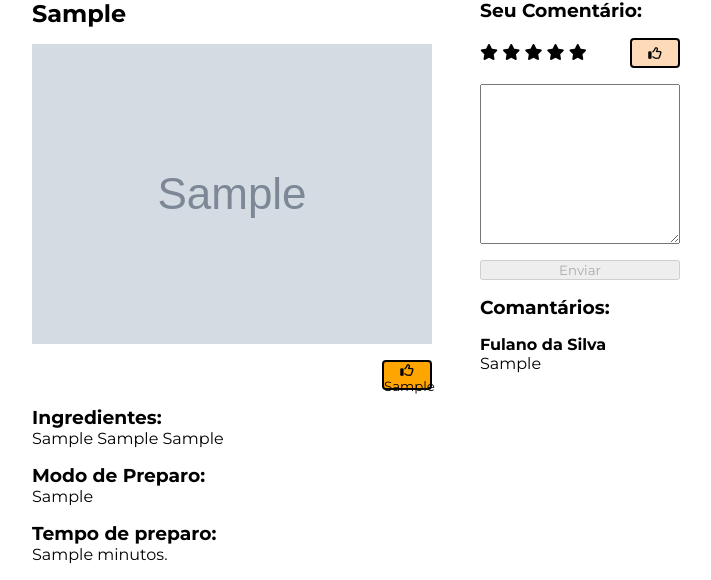
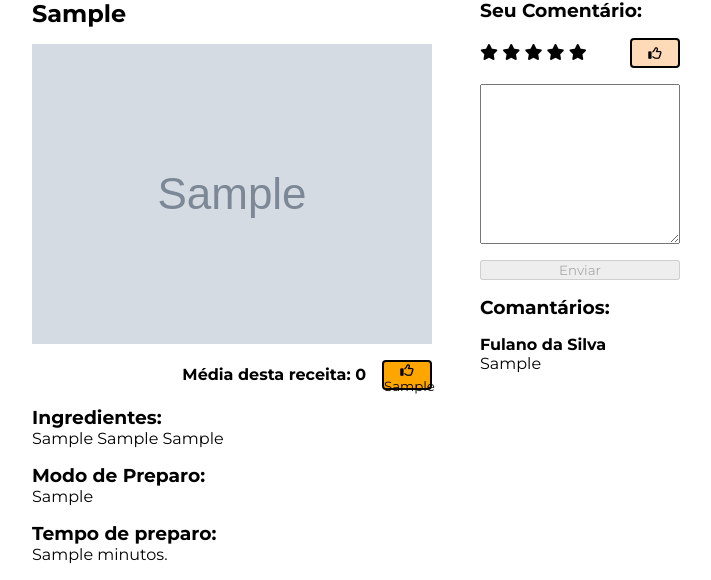
Before and after one commit to EduBarros101/pagina_de_receitas, a PHP site: page /src/views/recipe.php?id=1 in a window 1280 px wide. Shown: the part 159-739 px from the top of the page, without its empty margins (284-995 px from the left). Run offline with PHP 8.4, Linux system fonts and the light colour scheme; tables that the repository leaves empty or names only in its code hold one stand-in row (values such as "Sample post"); grey boxes marked "Sample" are stand-in pictures; data that the repository does not hold is empty; some libraries are stand-ins or nearby versions.

Commit message:
fix: undefined comments

```diff
--- a/assets/styles/_recipe-wrap.scss
+++ b/assets/styles/_recipe-wrap.scss
@@ -13,6 +13,13 @@
       object-fit: cover;
       object-position: center;
       max-height: 500px;
+    }
+
+    #recipe-avg-like-counter-container {
+      display: flex;
+      justify-content: flex-end;
+      align-items: center;
+      gap: 1rem;
     }
   }
 
--- a/assets/styles/index.css
+++ b/assets/styles/index.css
@@ -69,6 +69,12 @@ main section {
   -o-object-position: center;
      object-position: center;
   max-height: 500px;
+}
+#recipe-wrap #recipe-card #recipe-avg-like-counter-container {
+  display: flex;
+  justify-content: flex-end;
+  align-items: center;
+  gap: 1rem;
 }
 #recipe-wrap .like-button {
   width: 50px;
--- a/src/js/modules/comments.js
+++ b/src/js/modules/comments.js
@@ -72,8 +72,8 @@ function comments() {
         }
         return response.json();
       })
-      .then((newComment) => {
-        renderComments(newComment);
+      .then((response) => {
+        renderComments(response.comment);
 
         commentArea.value = '';
         formButton.setAttribute('disabled', true);
@@ -83,16 +83,16 @@ function comments() {
         starsArray.forEach((star) => (star.style.color = '#000000'));
 
         if (likeButton && isLiked) {
-          likeButton.click();
+          likeButton.classList.remove('liked');
         }
 
-        if (isLiked) {
+        if (response.likes != undefined) {
           const likeCounterSpan = document.querySelector('#like-counter span');
 
           if (likeCounterSpan) {
             const currentLikes = parseInt(likeCounterSpan.textContent, 10);
 
-            likeCounterSpan.textContent = currentLikes + 1;
+            likeCounterSpan.textContent = response.likes;
           }
         }
       })
--- a/src/views/recipe.php
+++ b/src/views/recipe.php
@@ -28,8 +28,13 @@ if (isset($_GET['id']) && !empty($_GET['id'])) {
     ORDER BY mp.nr_ordem;';
 
   $comments =
-    'SELECT * from comentarios c
-    WHERE c.id_receita = :id;';
+    // 'SELECT * from comentarios c
+    // WHERE c.id_receita = :id;';
+
+    'SELECT c.*, (SELECT AVG(c2.avaliacao) FROM comentarios c2
+    WHERE c2.id_receita = c.id_receita) AS media_avaliacao FROM comentarios c
+    WHERE c.id_receita = :id
+    ORDER BY c.id_comentario DESC;';
 
   // it looks like I could take it all into a function. Gotta get back here latter to refactor. I'm more interested about having it all rendered properly right now.
 
@@ -105,12 +110,20 @@ if (isset($_GET['id']) && !empty($_GET['id'])) {
             src=<?= $recipeArray[0]['url_imagem'] ?>
             alt="imagem da receita" />
 
+          <div id="recipe-avg-like-counter-container">
+            <div id="avg-container">
+              <h4>Média desta receita:
+                <?= round($commentsArray[0]['media_avaliacao'], 1) ?>
+              </h4>
+            </div>
+
             <button id="like-counter" class="like-button">
               <i class="fa-regular fa-thumbs-up"></i>
               <span>
                 <?= $recipeArray[0]['qtd_curtidas'] ?>
               </span>
             </button>
+          </div>
 
           <div id="recipe-ingredients">
             <h3>Ingredientes:</h3>
```
Also changed, not shown: src/api/api.php (+18 -11 lines), 1 other file. Lines whose indentation alone changed are shown as unchanged.
